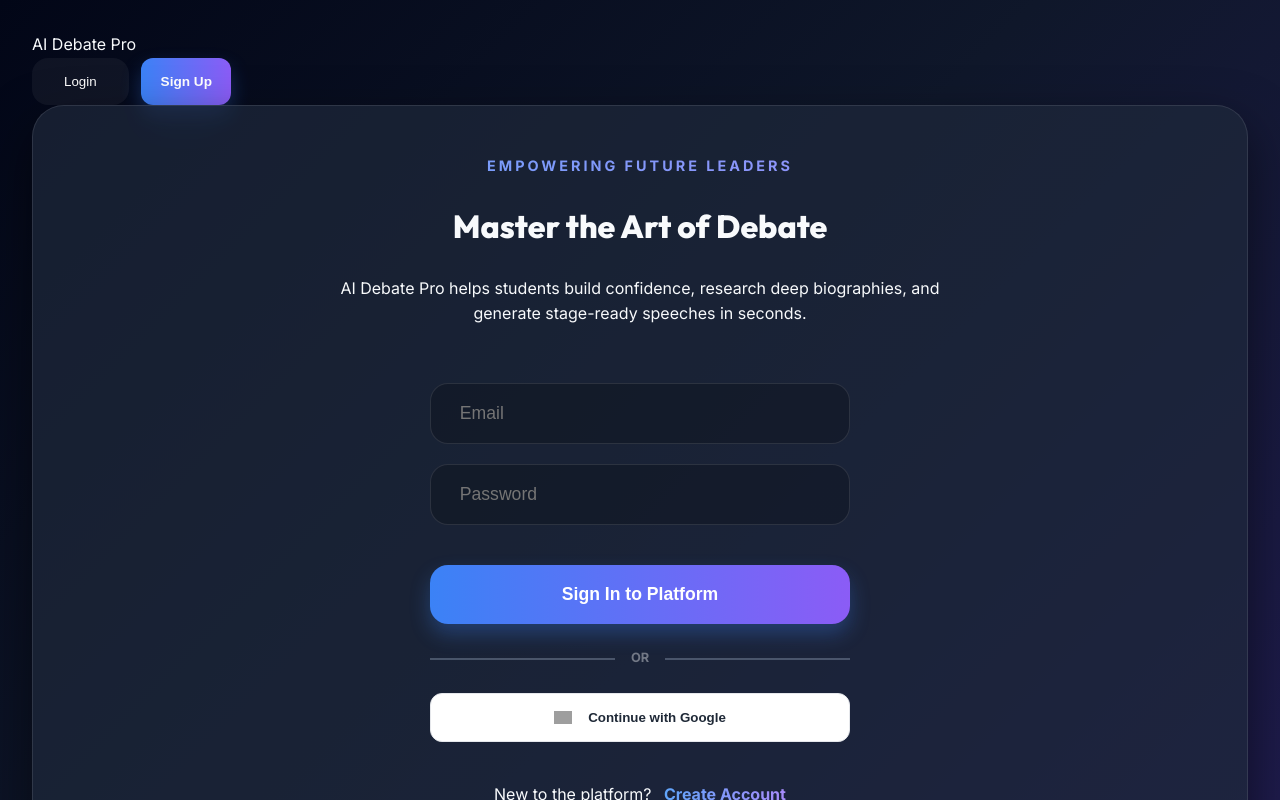
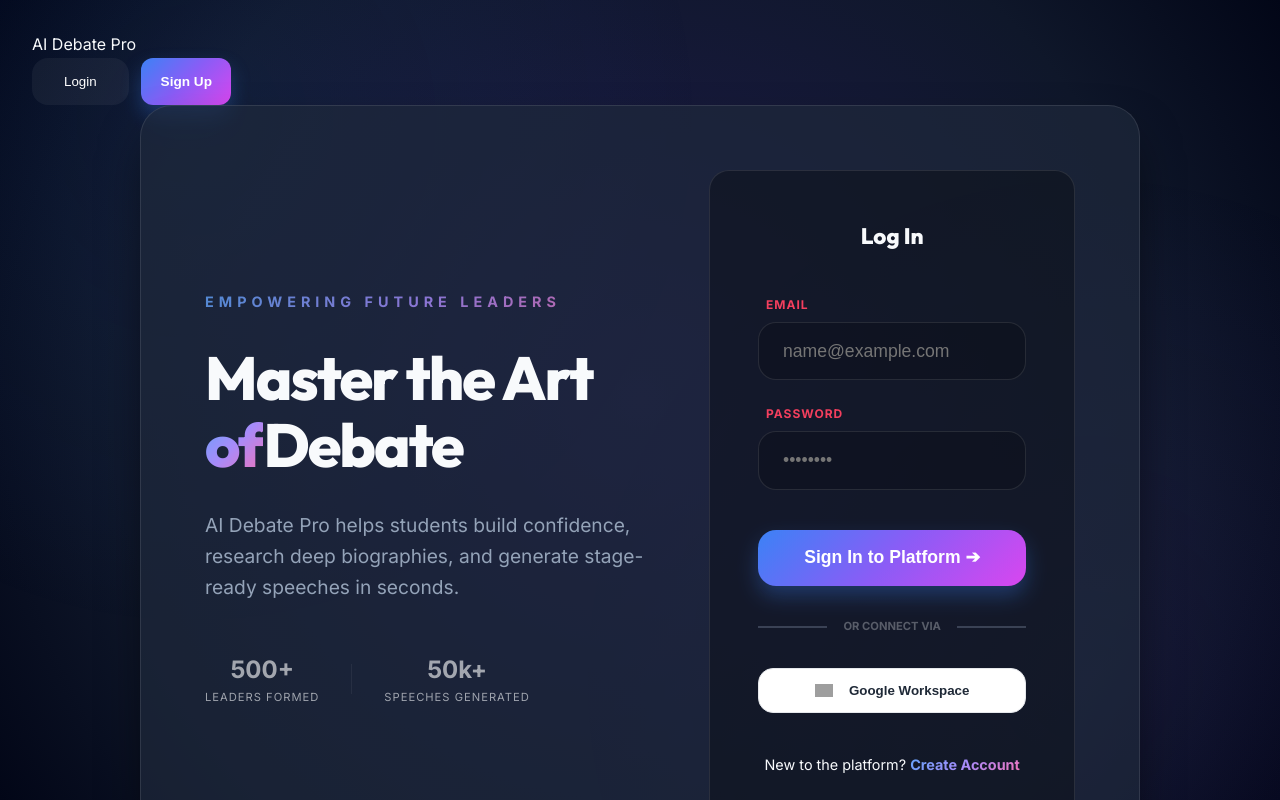
Before and after one commit to prasnna12/Debate-, a React (Vite) app: page / in a window 1280 px wide. Shown: the top 800 px of the page. Built offline with nearby package versions, Linux system fonts and the light colour scheme; grey boxes are pictures that could not be loaded.

Commit message:
Premium Upgrade: UI/UX overhaul, 5-speech generation refinement, and Stage Mode polish

```diff
--- a/src/components/Slide1_Auth.jsx
+++ b/src/components/Slide1_Auth.jsx
@@ -75,69 +75,106 @@ const Slide1_Auth = ({ language, onLogin }) => {
   }
 
   return (
-    <div className="premium-card" style={{ textAlign: 'center' }}>
-      <div className="animate-fade-in">
+    <div className="premium-card animate-scale-in" style={{
+      maxWidth: '1000px',
+      margin: '0 auto',
+      display: 'grid',
+      gridTemplateColumns: '1.2fr 1fr',
+      gap: '4rem',
+      alignItems: 'center',
+      padding: '4rem'
+    }}>
+      <div className="auth-hero animate-fade-in" style={{ textAlign: 'left' }}>
         <span className="text-gradient" style={{
           fontSize: '0.9rem',
           fontWeight: '900',
-          letterSpacing: '3px',
+          letterSpacing: '5px',
           display: 'block',
-          marginBottom: '1.5rem',
-          textTransform: 'uppercase'
+          marginBottom: '2rem',
+          textTransform: 'uppercase',
+          opacity: 0.8
         }}>
           {t.tagline}
         </span>
-        <h1 style={{ marginBottom: '1.5rem' }}>{t.title}</h1>
-        <p style={{ maxWidth: '650px', margin: '0 auto 3.5rem' }}>
+        <h1 style={{ fontSize: '3.8rem', marginBottom: '2rem', lineHeight: '1.1', letterSpacing: '-2px' }}>
+          {t.title.split(' ').map((word, i) => i === 3 ? <span key={i} className="text-gradient">{word} </span> : word + ' ')}
+        </h1>
+        <p style={{ fontSize: '1.2rem', color: 'var(--text-muted)', marginBottom: '3rem', maxWidth: '100%' }}>
           {t.description}
         </p>
+
+        <div style={{ display: 'flex', gap: '2rem', alignItems: 'center', opacity: 0.6 }}>
+            <div style={{ textAlign: 'center' }}>
+                <div style={{ fontSize: '1.5rem', fontWeight: '900', color: 'white' }}>500+</div>
+                <div style={{ fontSize: '0.7rem', textTransform: 'uppercase', letterSpacing: '1px' }}>Leaders Formed</div>
+            </div>
+            <div style={{ width: '1px', height: '30px', background: 'rgba(255,255,255,0.1)' }}></div>
+            <div style={{ textAlign: 'center' }}>
+                <div style={{ fontSize: '1.5rem', fontWeight: '900', color: 'white' }}>50k+</div>
+                <div style={{ fontSize: '0.7rem', textTransform: 'uppercase', letterSpacing: '1px' }}>Speeches Generated</div>
+            </div>
+        </div>
       </div>
 
-      <form onSubmit={handleSubmit} style={{ maxWidth: '420px', margin: '0 auto' }}>
+      <div className="auth-form-container glass-panel animate-scale-in" style={{ padding: '3rem', background: 'rgba(0,0,0,0.3)' }}>
+        <h3 style={{ fontSize: '1.4rem', marginBottom: '2.5rem', textAlign: 'center' }}>{isLogin ? t.loginBtn : t.signUpBtn}</h3>
+
+        <form onSubmit={handleSubmit}>
+          <div style={{ marginBottom: '1.5rem' }}>
+            <label style={{ display: 'block', fontSize: '0.75rem', fontWeight: '900', color: 'var(--accent)', textTransform: 'uppercase', letterSpacing: '1px', marginBottom: '0.5rem', marginLeft: '0.5rem' }}>{t.email}</label>
             <input
               type="email"
               className="input-modern"
-          style={{ marginBottom: '1.2rem' }}
-          placeholder={t.email}
+              style={{ padding: '1.1rem 1.5rem' }}
+              placeholder="name@example.com"
               value={email}
               onChange={(e) => setEmail(e.target.value)}
               required
             />
+          </div>
+
+          <div style={{ marginBottom: '2.5rem' }}>
+            <label style={{ display: 'block', fontSize: '0.75rem', fontWeight: '900', color: 'var(--accent)', textTransform: 'uppercase', letterSpacing: '1px', marginBottom: '0.5rem', marginLeft: '0.5rem' }}>{t.password}</label>
             <input
               type="password"
               className="input-modern"
-          style={{ marginBottom: '2.5rem' }}
-          placeholder={t.password}
+              style={{ padding: '1.1rem 1.5rem' }}
+              placeholder="••••••••"
               value={password}
               onChange={(e) => setPassword(e.target.value)}
               required
             />
-        <button type="submit" className="btn-primary" style={{ width: '100%', padding: '1.2rem' }}>
-          {isLogin ? t.signIn : t.signUpBtn}
+          </div>
+
+          <button type="submit" className="btn-primary" style={{ width: '100%', padding: '1.1rem' }}>
+            {isLogin ? t.signIn : t.signUpBtn} ➔
           </button>
 
-        <div style={{ margin: '1.5rem 0', display: 'flex', alignItems: 'center', gap: '1rem', opacity: 0.4 }}>
+          <div style={{ margin: '2rem 0', display: 'flex', alignItems: 'center', gap: '1rem', opacity: 0.3 }}>
             <hr style={{ flex: 1, border: '0.5px solid var(--text-muted)' }} />
-          <span style={{ fontSize: '0.8rem', fontWeight: '800' }}>OR</span>
+            <span style={{ fontSize: '0.7rem', fontWeight: '900' }}>OR CONNECT VIA</span>
             <hr style={{ flex: 1, border: '0.5px solid var(--text-muted)' }} />
           </div>
 
-        <button type="button" className="btn-google" onClick={handleGoogleLogin} style={{ width: '100%', padding: '1rem' }}>
+          <button type="button" className="btn-google" onClick={handleGoogleLogin} style={{ width: '100%', padding: '0.9rem', borderRadius: '15px' }}>
             <img src="https://www.gstatic.com/firebasejs/ui/2.0.0/images/auth/google.svg" alt="G" style={{ width: '18px' }} />
-          Continue with Google
+            Google Workspace
           </button>
-      </form>
 
-      <p style={{ marginTop: '2.5rem' }}>
+          <p style={{ marginTop: '2.5rem', textAlign: 'center', fontSize: '0.9rem' }}>
             {isLogin ? t.noAccount : t.hasAccount}
             <span
               className="text-gradient"
-          style={{ cursor: 'pointer', fontWeight: '800', marginLeft: '0.5rem' }}
+              style={{ cursor: 'pointer', fontWeight: '800', borderBottom: '1px solid transparent' }}
+              onMouseEnter={(e) => e.target.style.borderBottom = '1px solid var(--primary)'}
+              onMouseLeave={(e) => e.target.style.borderBottom = '1px solid transparent'}
               onClick={() => setIsLogin(!isLogin)}
             >
               {isLogin ? t.signUpBtn : t.loginBtn}
             </span>
           </p>
+        </form>
+      </div>
     </div>
   );
 };
--- a/src/index.css
+++ b/src/index.css
@@ -13,18 +13,23 @@
   --text-main: #f8fafc;
   --text-muted: #94a3b8;
 
-  --grad-premium: linear-gradient(135deg, #020617 0%, #0f172a 50%, #1e1b4b 100%);
-  --grad-btn: linear-gradient(90deg, #3b82f6, #8b5cf6);
-  --grad-text: linear-gradient(90deg, #60a5fa, #a78bfa);
+  --grad-premium: radial-gradient(circle at 50% 50%, #1e1b4b 0%, #0f172a 70%, #020617 100%);
+  --grad-btn: linear-gradient(135deg, #3b82f6 0%, #8b5cf6 50%, #d946ef 100%);
+  --grad-text: linear-gradient(135deg, #60a5fa 0%, #a78bfa 50%, #f472b6 100%);
 
-  --shadow-premium: 0 20px 50px rgba(0, 0, 0, 0.5);
-  --transition: all 0.4s cubic-bezier(0.4, 0, 0.2, 1);
+  --shadow-premium: 0 25px 50px -12px rgba(0, 0, 0, 0.7);
+  --transition: all 0.5s cubic-bezier(0.16, 1, 0.3, 1);
 }
 
 * {
   box-sizing: border-box;
   margin: 0;
   padding: 0;
+  cursor: default;
+}
+
+button, input, select, a {
+  cursor: pointer;
 }
 
 body {
@@ -36,6 +41,21 @@ body {
   line-height: 1.6;
   min-height: 100vh;
   overflow-x: hidden;
+  position: relative;
+}
+
+body::before {
+  content: "";
+  position: fixed;
+  top: 0;
+  left: 0;
+  width: 100%;
+  height: 100%;
+  background:
+    radial-gradient(circle at 15% 15%, rgba(59, 130, 246, 0.08) 0%, transparent 40%),
+    radial-gradient(circle at 85% 85%, rgba(139, 92, 246, 0.08) 0%, transparent 40%);
+  pointer-events: none;
+  z-index: -1;
 }
 
 h1, h2, h3, h4, .outfit {
```
Also changed, not shown: src/components/Slide2_Topic.jsx (+80 -18 lines), src/components/Slide3_Bio.jsx (+68 -32 lines), src/components/Slide4_Debate.jsx (+42 -26 lines). Lines whose indentation alone changed are shown as unchanged.
